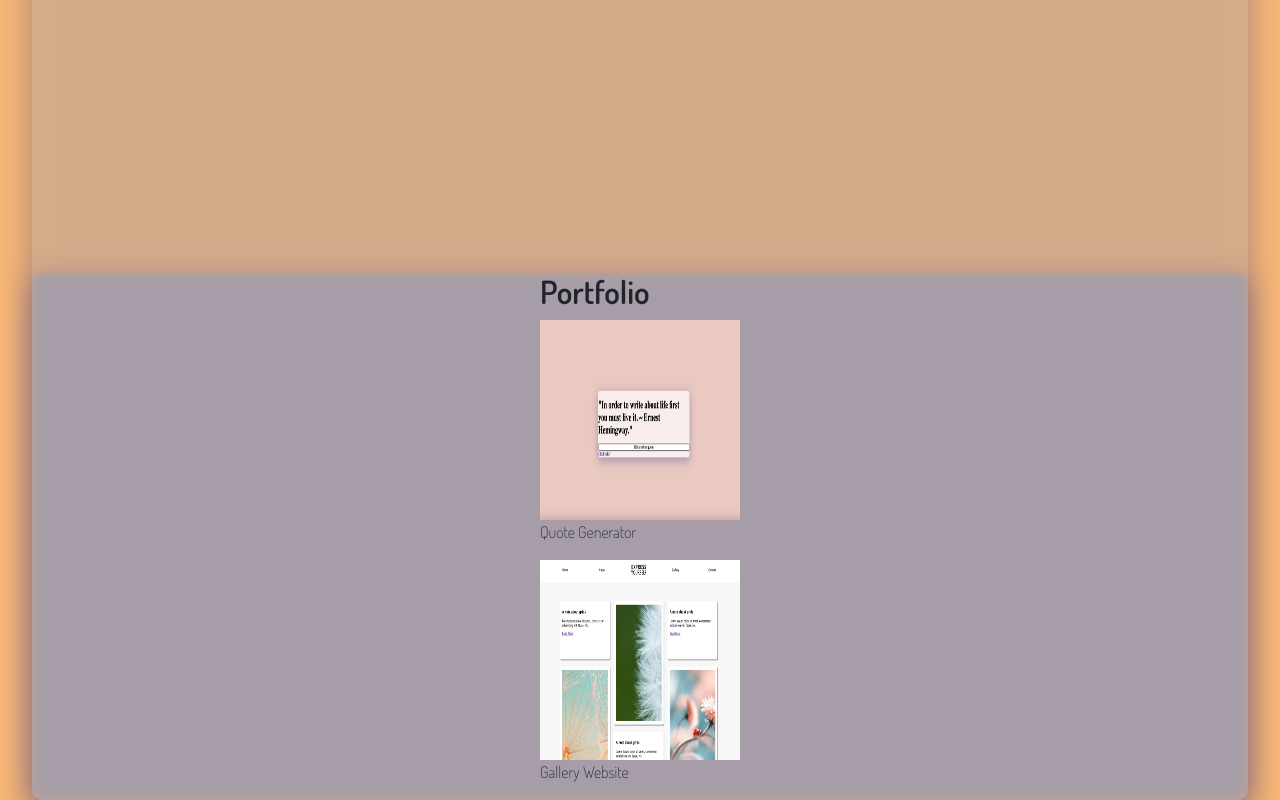
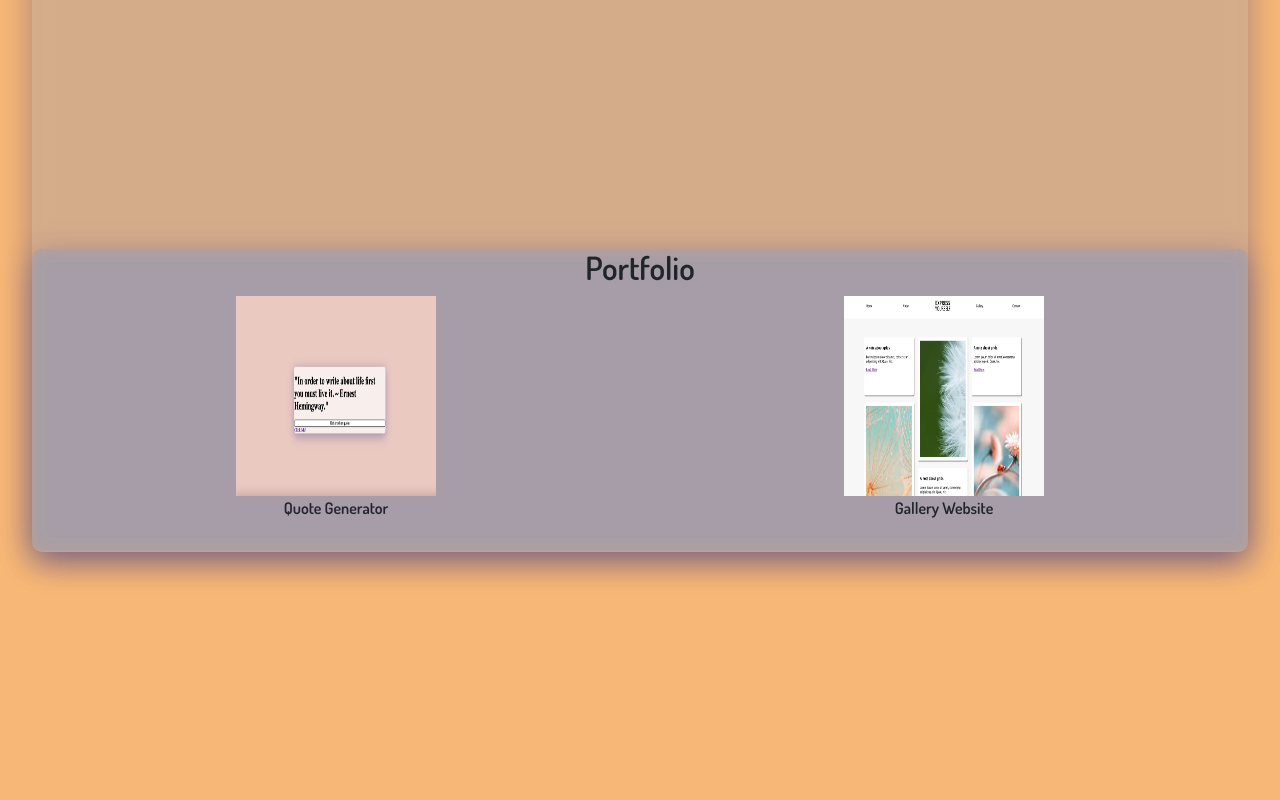
Before and after one commit to RuderlizaH/My-Website, a plain HTML site: page index.html in a window 1280 px wide. Shown: the part 1609-2409 px from the top of the page. After the commit the page ends 2161 px from the top, so only its background shows below. Drawn offline with nearby package versions, Linux system fonts and the light colour scheme; a web font is replaced by a local one.

Commit message:
file structure changed/minor updates

```diff
--- a/Assets/CSS/style.css
+++ b/Assets/CSS/style.css
@@ -17,6 +17,8 @@ main {
     border: rgba( 255, 255, 255, 0.18 );
 }
 
+
+/*navbar*/
 header {
     background: rgba( 81, 130, 217, 0.2 );
     box-shadow: 0 8px 32px 0 rgba( 31, 38, 135, 0.37 );
@@ -26,12 +28,9 @@ header {
     border: 1px rgba( 255, 255, 255, 0.18 );
 }
 
-/*navbar*/
 nav a {
     margin: 20px;
     margin-left: 135px;
-
-
 }
 
 #navbarNav a:hover {
@@ -41,21 +40,24 @@ nav a {
 
 }
 
+/*all containers*/
+.container {
+    margin-top: 5em;
+}
+
 /*home/about*/
 .about {
     margin-top: 5em;
-
-
 }
 
-/*all containers*/
-.container {
-    margin-top: 5em;
-
+.pfp {
+    /*border: solid rgba( 31, 38, 135, 0.37 );*/
+    border-radius: 100px;
+    box-shadow: 0 8px 32px 0 rgba( 31, 38, 135, 0.37 );
 }
 
+/*experience container*/
 
-/*experience container*/
 .container.Exp {
     height: 500px;
     margin-top: 250px;
@@ -67,20 +69,21 @@ nav a {
     list-style-type: none;
 }
 
-
 .title {
     font-weight: 500;
 }
 
 h2 {
     font-weight: 600;
-
+    text-align: center;
 }
 
 .date {
     font-style: italic;
 }
 
+
+/*all Images*/
 img {
     height: 200px;
     width: 200px;
@@ -101,10 +104,14 @@ img {
     -webkit-backdrop-filter: blur( 9px );
     border-radius: 10px;
     border: 1px rgba( 255, 255, 255, 0.18 );
+   text-align: center;
+}
 
+#port-content {
     display: grid;
+    grid-auto-flow: column;
     align-items: center;
     justify-content: center;
-
-
+    grid-template-columns: repeat(2, 1fr);
+    font-weight: bold;
 }
--- a/index.html
+++ b/index.html
@@ -4,7 +4,7 @@
 <head>
     <meta charset="utf-8">
     <meta name="viewport" content="width=device-width, initial-scale=1">
-    <<link rel="preconnect" href="https://fonts.googleapis.com">
+    <link rel="preconnect" href="https://fonts.googleapis.com">
     <link rel="preconnect" href="https://fonts.gstatic.com" crossorigin>
     <link href="https://fonts.googleapis.com/css2?family=Dosis:wght@200;500;600&display=swap" rel="stylesheet">
     <title>Ruderliza Hernandez's Website</title>
@@ -40,12 +40,13 @@
                 <div class="row">
                     <div class="col-sm-2 d-block mx-auto">
                         <figure>
-                            <img src="Images/profile.jpeg" alt="photo of me">
+                            <img src="Images/profile.jpeg" alt="photo of me" class="pfp">
                         </figure>
                     </div>
                     <div class="col-md-8 p-4">
                         <h1>About Me</h1> <br>
                         <p> Detail-oriented problem solver with 350+ training hours in Front-End Web development.
+                            Currently improving my skills in JavaScript, as well as learning Python and React.
                             Interested in attaining a career that will allow me the opportunity to excel as a web
                             developer
                             as well as highlight the skills learned during my previous work experience. </p>
@@ -111,12 +112,12 @@
         <!--Portfolio links-->
         <section>
             <div class="container-port" id="portfolio">
-                <div class="col-sm-12">
-                    <h2>Portfolio</h2>
-                    <a href="https://ruderlizah.github.io/Quote-Generator/"> <img src="Images/Quotes.png" alt="Quote Generator preview"></a>
-                    <p>Quote Generator</p>
-                    <a href="https://ruderlizah.github.io/Gallery-grid-practice/"><img src="Images/Gallery.png" alt="Gallery Website Preview"></a>
-                    <P>Gallery Website</P>
+                <h2>Portfolio</h2>
+                <div class="col-sm-12" id="port-content">
+                   <figure> <a href="https://ruderlizah.github.io/Quote-Generator/"> <img src="Images/Quotes.png" alt="Quote Generator preview"></a>
+                    <p>Quote Generator</p></figure>
+                   <figure> <a href="https://ruderlizah.github.io/Gallery-grid-practice/"><img src="Images/Gallery.png" alt="Gallery Website Preview"></a>
+                    <P>Gallery Website</P></figure>
                 </div>
             </div>
         </section>
```
Also changed, not shown: Assets/JavaScript/script.js (deleted), 3 other files.
